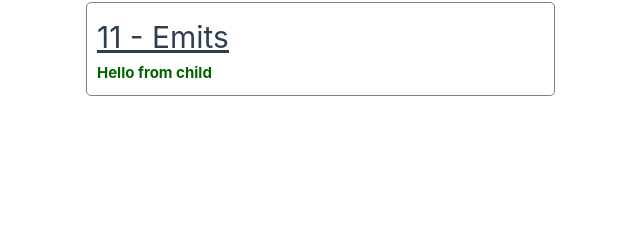
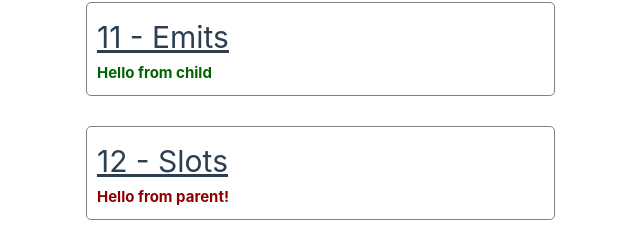
Before and after one commit to tugkanmeral/vue-workout, a Vue app: page / in a window 1280 px wide. Shown: the part 1628-1860 px from the top of the page, without its empty margins (70-710 px from the left). Before the commit the page ends 1739 px from the top, so only its background shows below. Built offline with nearby package versions, Linux system fonts and the light colour scheme; no server answers.

Commit message:
add tutorial12

```diff
--- a/src/App.vue
+++ b/src/App.vue
@@ -11,6 +11,7 @@ import Tutorial8 from './components/Tutorial8.vue';
 import Tutorial9 from './components/Tutorial9.vue';
 import Tutorial10 from './components/Tutorial10.vue';
 import Tutorial11 from './components/Tutorial11.vue';
+import Tutorial12 from './components/Tutorial12.vue';
 
 const tutorial10property = ref('Tuğkan')
 
@@ -67,6 +68,12 @@ function tutorial11RenderChildMessage(_msg) {
             <Tutorial11 @response="(msg) => tutorial11RenderChildMessage(msg)" />
             <span style="color: darkgreen; font-weight: bold;">{{ tutorial11ChildMsg }}</span>
         </div>
+        <div class="training-container">
+            <h1 class="training-title">12 - Slots</h1>
+            <Tutorial12>
+                <span style="color: darkred; font-weight: bold;">Hello from parent!</span>
+            </Tutorial12>
+        </div>
     </div>
 </template>
 
--- /dev/null
+++ b/src/components/Tutorial12.vue
@@ -0,0 +1,3 @@
+<template>
+    <slot>Fallback content</slot>
+</template>
```
